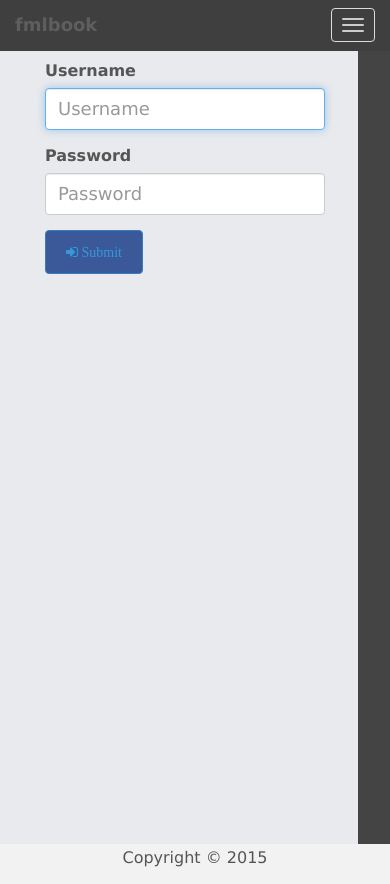
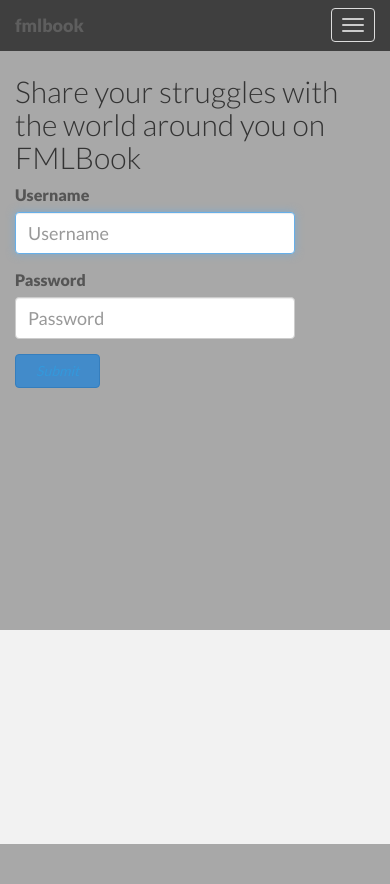
Before and after one commit to yourbuddyconner/CS399-social, a Django app: page /login in a window 390 px wide. Shown: the top 884 px of the page. After the commit the page ends 844 px from the top, so only its background shows below. Run offline with Django 3.2, Linux system fonts and the light colour scheme; some libraries are stand-ins or nearby versions.

Commit message:
Formatting changes
Now extends from basesplash.html... added a message div to display any
messages from login failure

```diff
--- a/app/templates/login.html
+++ b/app/templates/login.html
@@ -1,10 +1,27 @@
-{% extends "base.html" %}
-
-{% block title %}{% endblock %}
-
+{% extends "basesplash.html" %}
 {% load bootstrap3 %}
 {% block content %}
-<div class="col-sm-8">
+<div id="headerwrap">
+		<div class="container">
+			<div class="row">
+				<div class="col-md-12 col-md-offset-2">
+
+                                     <h2>Share your struggles with the world around you on FMLBook</h2>
+                                    <!-- add image to splash page -->
+					<img class="img-responsive" src="" alt="">
+				</div>
+			</div>
+			<div class="row">
+				<div class="col-md-12 col-md-offset-2">
+
+				{% if messages %}
+				<div class="alert alert-danger" role="alert">
+					{% for message in messages %}
+						{{ message.message }}
+					{% endfor %}
+				</div>
+				{% endif %}
+
 				<form action="/login" method="post" class="form">
 				{% csrf_token %}
 				{% bootstrap_form form %}
@@ -15,4 +32,7 @@
 				{% endbuttons %}
 				</form>
 				</div>
+			</div><!-- /row -->
+		</div><!-- /container -->
+</div><!-- /headerwrap -->
 {% endblock %}
```
Lines whose indentation alone changed are shown as unchanged.
